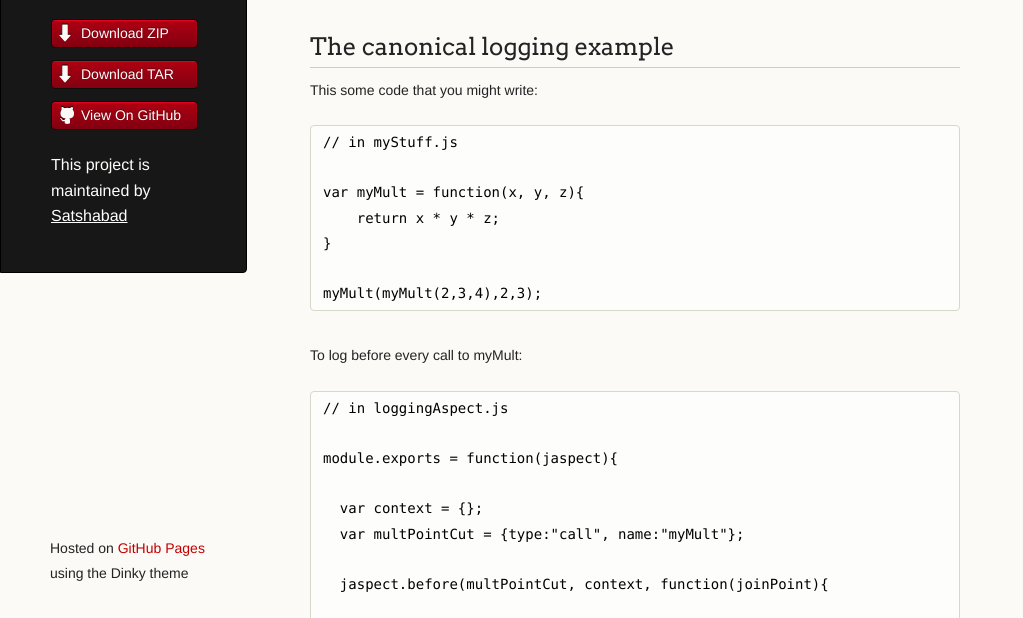
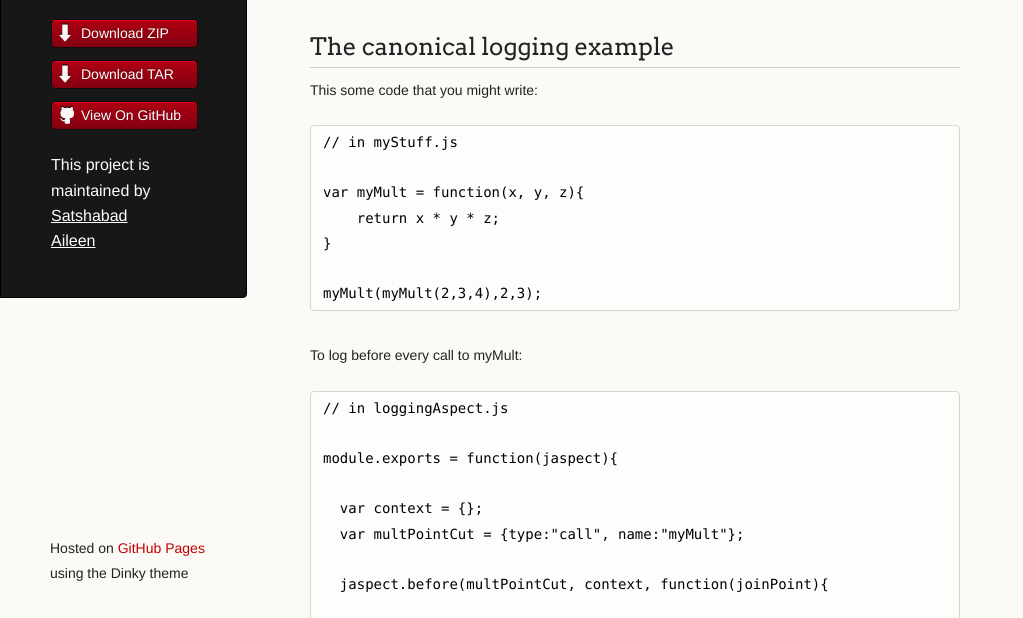
Before and after one commit to Satshabad/jaspect, a plain HTML site: page index.html in a window 1280 px wide. Shown: the part 182-800 px from the top of the page, without its empty margins (0-1023 px from the left). Drawn offline with Linux system fonts and the light colour scheme.

Commit message:
added author

```diff
--- a/index.html
+++ b/index.html
@@ -25,7 +25,7 @@
           <li><a class="buttons github" href="https://github.com/Satshabad/jaspect">View On GitHub</a></li>
         </ul>
 
-        <p class="header">This project is maintained by <a class="header name" href="https://github.com/Satshabad">Satshabad</a></p>
+        <p class="header">This project is maintained by <a class="header name" href="https://github.com/Satshabad">Satshabad</a> <br>  <a class="header name" href="https://github.com/aca08">Aileen</a></p>
 
 
       </header>
```
